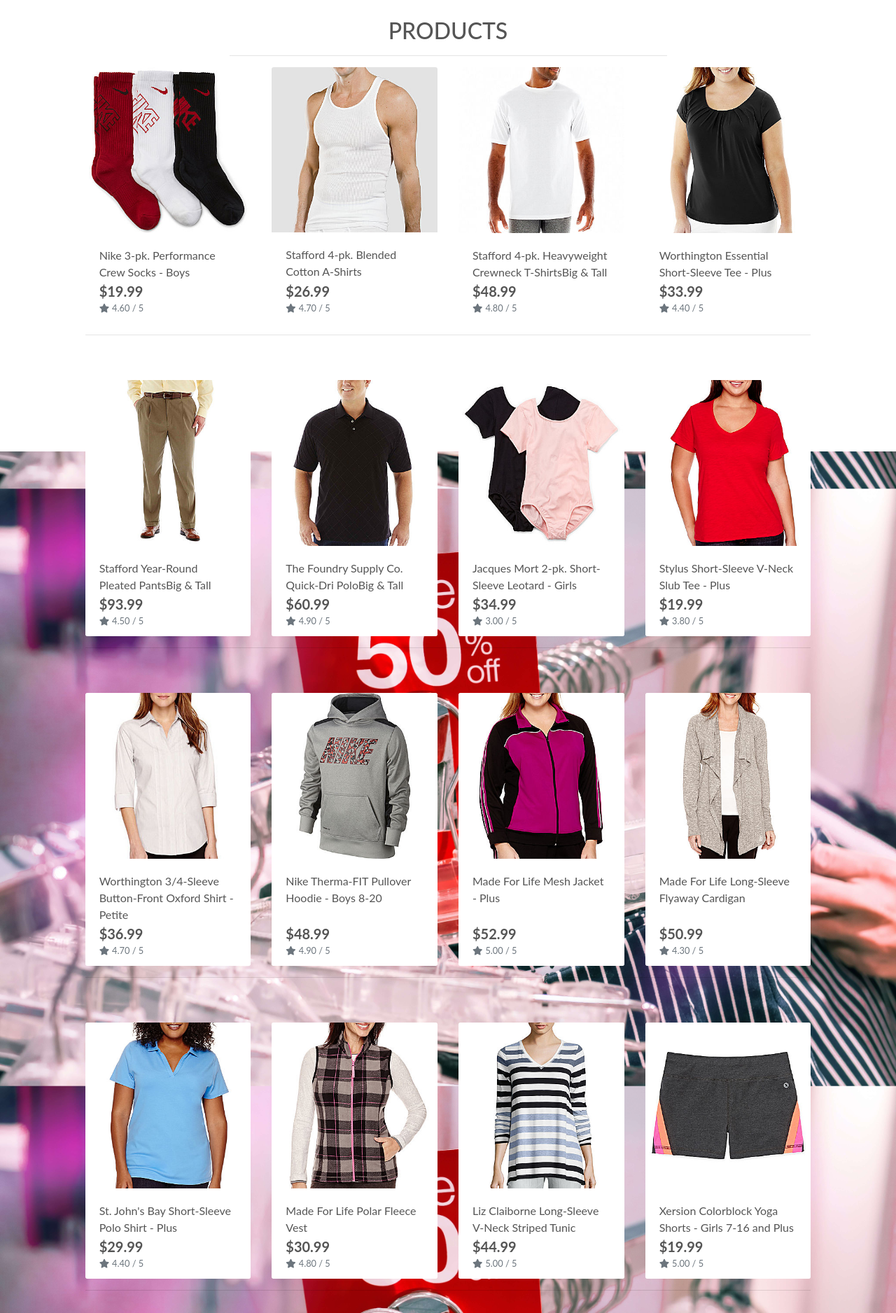
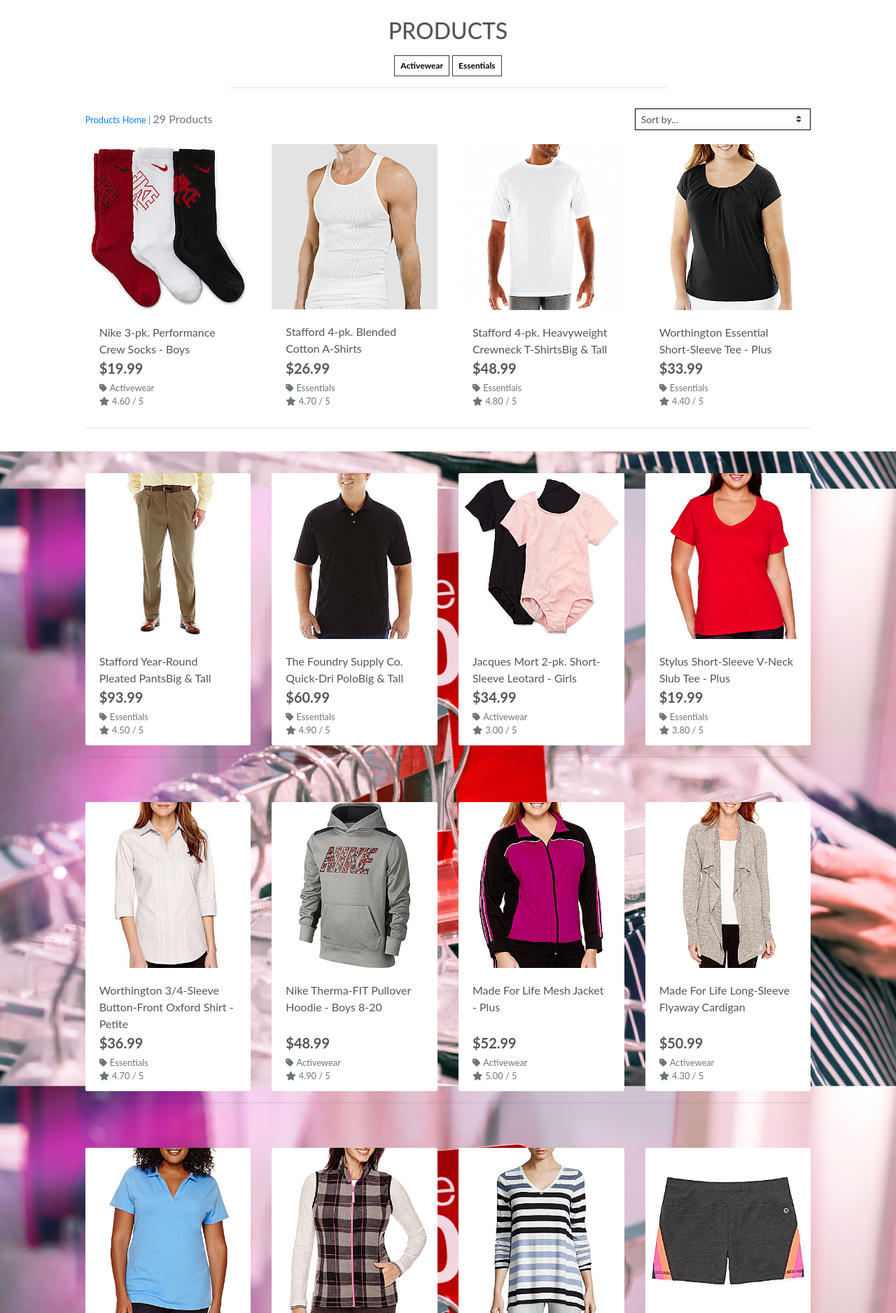
Before and after one commit to Code-Institute-Submissions/jay-o-sullivan-MS4-SHOP_NovResub, a Django app: a page that uses products/templates/products/products.html in a window 1280 px wide. Shown: the part 155-2031 px from the top of the page at 70% size. Run offline with Django 3.2, Linux system fonts and the light colour scheme; data comes from the database, SQL or seed files in the repository; some libraries are stand-ins or nearby versions.

Commit message:
added sorting and products

```diff
--- a/products/templates/products/products.html
+++ b/products/templates/products/products.html
@@ -15,12 +15,42 @@
         <div class="row">
             <div class="col text-center mt-3">
                 <h2 class="logo-font">Products</h2>
+                {% for c in current_categories %}
+                    <a class="category-badge text-decoration-none" href="{% url 'products' %}?category={{ c.name }}">
+                        <span class="p-2 mt-2 badge badge-white text-black rounded-0 border border-dark">{{ c.friendly_name }}</span>
+                    </a>
+                {% endfor %}
                 <hr class="w-50 mb-1">
             </div>
         </div>
         <div class="row">
             <div class="product-container col-10 offset-1">
                 <div class="row mt-1 mb-2"></div>
+                <div class="row mt-1 mb-2">
+                    <div class="col-12 col-md-6 my-auto order-md-last d-flex justify-content-center justify-content-md-end">
+                        <div class="sort-select-wrapper w-50">
+                            <select id="sort-selector" class="custom-select custom-select-sm rounded-0 border border-{% if current_sorting != 'None_None' %}info{% else %}black{% endif %}">
+                                <option value="reset" {% if current_sorting == 'None_None' %}selected{% endif %}>Sort by...</option>
+                                <option value="price_asc" {% if current_sorting == 'price_asc' %}selected{% endif %}>Price (low to high)</option>
+                                <option value="price_desc" {% if current_sorting == 'price_desc' %}selected{% endif %}>Price (high to low)</option>
+                                <option value="rating_asc" {% if current_sorting == 'rating_asc' %}selected{% endif %}>Rating (low to high)</option>
+                                <option value="rating_desc" {% if current_sorting == 'rating_desc' %}selected{% endif %}>Rating (high to low)</option>
+                                <option value="name_asc" {% if current_sorting == 'name_asc' %}selected{% endif %}>Name (A-Z)</option>
+                                <option value="name_desc" {% if current_sorting == 'name_desc' %}selected{% endif %}>Name (Z-A)</option>
+                                <option value="category_asc" {% if current_sorting == 'category_asc' %}selected{% endif %}>Category (A-Z)</option>
+                                <option value="category_desc" {% if current_sorting == 'category_desc' %}selected{% endif %}>Category (Z-A)</option>
+                            </select>
+                        </div>
+                    </div>
+                    <div class="col-12 col-md-6 order-md-first">
+                        <p class="text-muted mt-3 text-center text-md-left">
+                            {% if search_term or current_categories or current_sorting != 'None_None' %}
+                                <span class="small"><a href="{% url 'products' %}">Products Home</a> | </span>
+                            {% endif %}
+                            {{ products|length }} Products{% if search_term %} found for <strong>"{{ search_term }}"</strong>{% endif %}
+                        </p>
+                    </div>
+                </div>
                 <div class="row">
                     {% for product in products %}
                         <div class="col-sm-6 col-md-6 col-lg-4 col-xl-3">
@@ -41,6 +71,13 @@
                                     <div class="row">
                                         <div class="col">
                                             <p class="lead mb-0 text-left font-weight-bold">${{ product.price }}</p>
+                                            {% if product.category %}
+                                            <p class="small mt-1 mb-0">
+                                                <a class="text-muted" href="{% url 'products' %}?category={{ product.category.name }}">
+                                                    <i class="fas fa-tag mr-1"></i>{{ product.category.friendly_name }}
+                                                </a>
+                                            </p>
+                                            {% endif %}
                                             {% if product.rating %}
                                                 <small class="text-muted"><i class="fas fa-star mr-1"></i>{{ product.rating }} / 5</small>
                                             {% else %}
--- a/products/views.py
+++ b/products/views.py
@@ -4,7 +4,6 @@
 from .models import Product, Category
 
 # Create your views here.
-
 
 def all_products(request):
 
@@ -24,6 +23,8 @@
                 sortkey = 'lower_name'
                 products = products.annotate(lower_name=Lower('name'))
 
+            if sortkey == 'category':
+                sortkey = 'category__name'
             if 'direction' in request.GET:
                 direction = request.GET['direction']
                 if direction == 'desc':
@@ -36,9 +37,11 @@
             categories = Category.objects.filter(name__in=categories)
 
         if 'q' in request.GET:
+
             query = request.GET['q']
             if not query:
                 messages.error(request, "You didn't enter any search criteria!")
+
                 return redirect(reverse('products'))
 
             queries = Q(name__icontains=query) | Q(description__icontains=query)
--- a/static/css/base.css
+++ b/static/css/base.css
@@ -67,7 +67,12 @@
 	left: 0;
 	position: fixed;
 	background: white;
-	z-index: -1;
+    z-index: -1;
+}
+
+a.category-badge > span.badge:hover {
+    background: #212529 !important;
+    color: #fff !important;
 }
 
 /* -------------------------------- Media Queries */
```
Also changed, not shown: products/templates/products/product_detail.html (+7 -2 lines).
